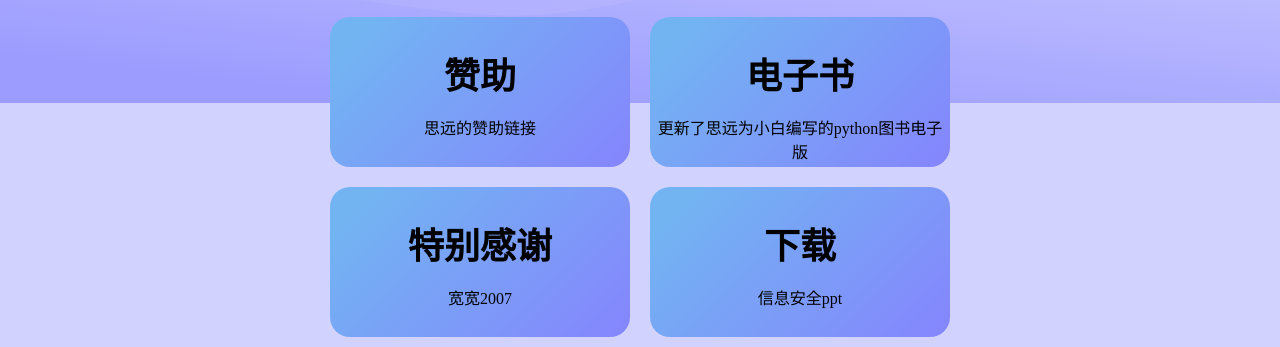
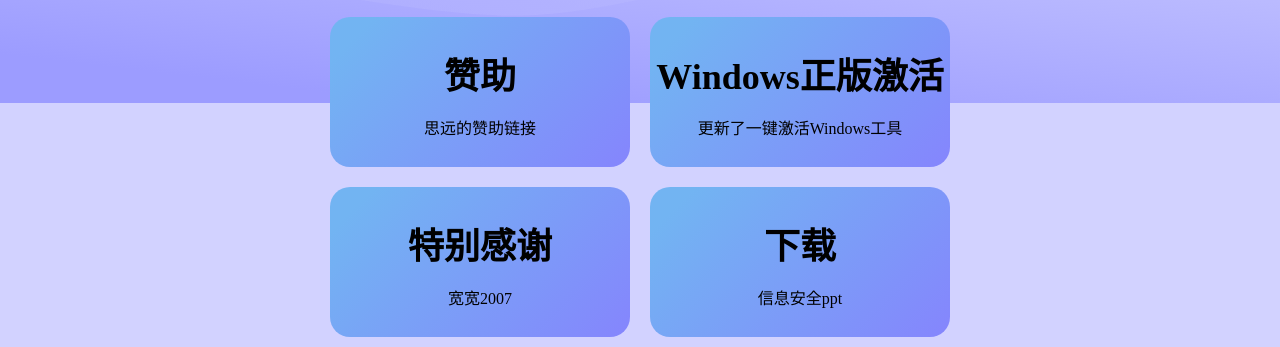
Before and after one commit to bsywqx/bsywqx.github.io_old, a plain HTML site: page index.html in a window 1280 px wide. Shown: the part 693-1040 px from the top of the page. Drawn offline with Linux system fonts and the light colour scheme.

Commit message:
Update index.html

```diff
--- a/index.html
+++ b/index.html
@@ -82,10 +82,10 @@
             </div>
         </a>
 
-        <a href="/book.html">
+        <a href="https://www.lanzouw.com/iyBy1v0mnmd">
             <div class="linkGroup">
-                <h2 class="linkTitle">电子书</h2>
-                <p class="linkContent">更新了思远为小白编写的python图书电子版</p>
+                <h2 class="linkTitle">Windows正版激活</h2>
+                <p class="linkContent">更新了一键激活Windows工具</p>
                 <div class="linkGrouphover"></div>
             </div>
         </a>
```
